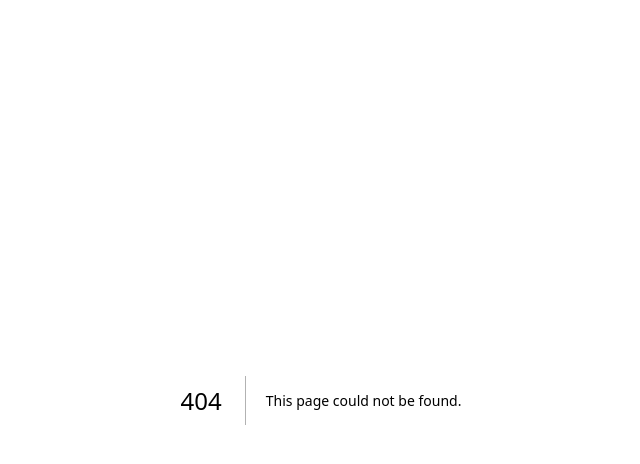
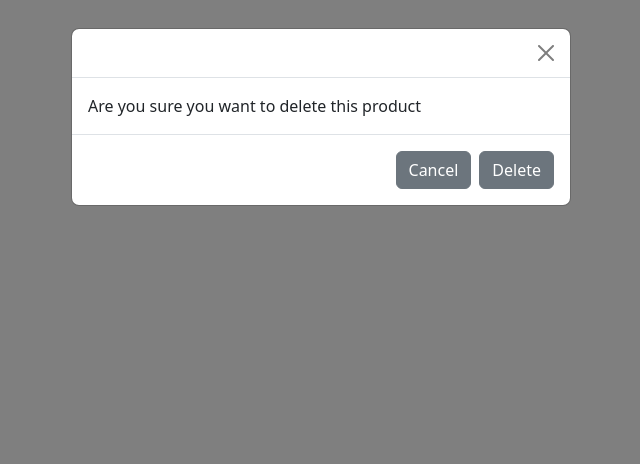
Before and after one commit to GoktugYmsk/pinsoft-shopping-challange, a Next.js app: page /adminPage/deleteProductPopup in a window 1280 px wide. Before the commit this address had no page. Shown: the top 464 px of the page, without its empty margins (319-959 px from the left). Built offline with nearby package versions, Linux system fonts and the light colour scheme.

Commit message:
added delete popup & toast

```diff
--- a/src/app/store/store.ts
+++ b/src/app/store/store.ts
@@ -12,6 +12,7 @@ const rootReducer = combineReducers({
     isBasketActive: configure,
     allBasket: configure,
     isloginn: configure,
+    openPopup: configure,
 });
 
 const store = configureStore({
--- a/src/pages/addProduct.tsx
+++ b/src/pages/addProduct.tsx
@@ -8,8 +8,10 @@ import api from '../../intercepter';
 import { store } from '@/app/store/store';
 import Header from '@/app/components/header';
 import '../pages/addProduct/index.scss';
+import { useRouter } from 'next/navigation';
 
 const AddProduct: React.FC = () => {
+    const router = useRouter();
     const [productName, setProductName] = useState('');
     // const [photo, setPhoto] = useState<File | string>('');
     const [price, setPrice] = useState(0);
@@ -72,10 +74,12 @@ const AddProduct: React.FC = () => {
                 explanation: explanation,
                 categoryId: idCount,
             });
+            router.push('/adminPage')
 
             if (response.status !== 200) {
                 throw new Error(`HTTP error! Status: ${response.status}`);
             }
+
         } catch (error) {
             console.error('Veri alınamadı:', error);
         }
--- /dev/null
+++ b/src/pages/adminPage/deleteProductPopup/index.tsx
@@ -0,0 +1,36 @@
+import React from 'react';
+import Modal from 'react-bootstrap/Modal';
+import Button from 'react-bootstrap/Button';
+import api from '../../../../intercepter';
+import 'bootstrap/dist/css/bootstrap.min.css';
+
+interface DeleteProductPopupProps {
+    setIsDeletePopup: React.Dispatch<React.SetStateAction<boolean>>;
+    setToastActive: React.Dispatch<React.SetStateAction<boolean>>;
+}
+
+function DeleteProductPopup({ setIsDeletePopup, setToastActive }: DeleteProductPopupProps) {
+    const handleDeleteProduct = async () => {
+        try {
+            await api.delete(`/product/${100}`);
+            console.log('Ürün başarıyla silindi.');
+            setToastActive(true)
+            setIsDeletePopup(false);
+        } catch (error) {
+            console.log('Ürün silinemedi:', error);
+        }
+    };
+
+    return (
+        <Modal show={true} onHide={() => setIsDeletePopup(false)}>
+            <Modal.Header closeButton></Modal.Header>
+            <Modal.Body>Are you sure you want to delete this product</Modal.Body>
+            <Modal.Footer>
+                <Button onClick={() => setIsDeletePopup(false)} variant="secondary">Cancel</Button>
+                <Button onClick={handleDeleteProduct} variant="secondary">Delete</Button>
+            </Modal.Footer>
+        </Modal>
+    );
+}
+
+export default DeleteProductPopup;
--- a/src/pages/adminPage/index.scss
+++ b/src/pages/adminPage/index.scss
@@ -1,3 +1,8 @@
+body {
+    margin: 0;
+    padding: 0;
+}
+
 .container-adminPage {
     display: flex;
     flex-direction: column;
@@ -10,6 +15,7 @@
         align-items: center;
         justify-content: center;
         flex-direction: column;
+        border-radius: 4px;
         background: #FFFFFF;
         height: 600px;
 
@@ -97,3 +103,13 @@
         }
     }
 }
+
+.delete-icons {
+    font-size: 40px;
+    cursor: pointer;
+}
+
+.edit-icons {
+    font-size: 40px;
+    cursor: pointer;
+}
```
Also changed, not shown: src/app/components/configure.ts (+6 -1 lines), src/pages/adminPage.tsx (+33 -2 lines).
